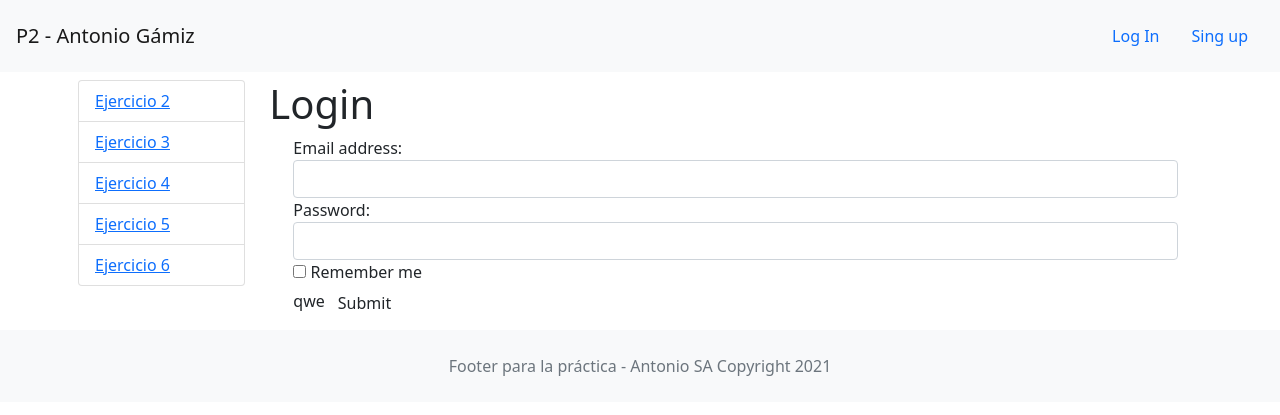
After one commit to antoniogamiz/dai, a Flask app: template p1/app/templates/login.html in a window 1280 px wide. The commit adds this page. Shown: the top 415 px of the page. Run offline with Flask 2, Linux system fonts and the light colour scheme; the template is opened without the code that fills it, so the values that code supplies are empty; parts of the project's set-up code (start-up, migrations or seed data) failed here and were passed over.

Commit message:
Termina sistema de login, faltan las sesiones

```diff
--- a/p1/app/app.py
+++ b/p1/app/app.py
@@ -1,7 +1,9 @@
 import time
 import math
 import re
-from flask import Flask, render_template
+from .model import User
+from flask import Flask, render_template, request
+from .controllers import get_user_data_from_request
 
 app = Flask(__name__)
 
@@ -9,6 +11,37 @@ app = Flask(__name__)
 @app.route('/')
 def root():
     return render_template('index.html')
+
+
+@app.route("/signup", methods=["GET", "POST"])
+def show_signup_form():
+    if request.method == 'GET':
+        return render_template("login.html", action='/signup')
+
+    username, password, remember_me = get_user_data_from_request()
+
+    try:
+        user = User(username, password)
+        user.crear()
+    except Exception as exception:
+        return render_template("login.html", action='/signup', error=str(exception))
+
+    return render_template('index.html', title='Registrado!')
+
+
+@app.route("/login", methods=["GET", "POST"])
+def show_login_form():
+    if request.method == 'GET':
+        return render_template("login.html", action='/login')
+
+    username, password, remember_me = get_user_data_from_request()
+
+    try:
+        user = User(username, password)
+        user.validar_clave()
+    except Exception as exception:
+        return render_template("login.html", action='/login', error=str(exception))
+    return render_template('index.html', title='Bienvenido!')
 
 
 # ejercicio 2
@@ -33,7 +66,6 @@ def erastotenes(n):
     for i in range(2, math.floor(math.sqrt(n))+1):
         if not marcas[i-1]:
             for j in range(i, n // i + 1):
-                app.logger.info(f'{i}-{j}')
                 marcas[i*j - 1] = 1
     resultado = [i+1 for i, x in enumerate(marcas) if x == 0 and i != 0]
     return {'resultado': resultado}
--- /dev/null
+++ b/p1/app/templates/layout.html
@@ -0,0 +1,59 @@
+<!doctype html>
+<html lang="en">
+
+<head>
+    <meta charset="utf-8">
+    <meta name="viewport" content="width=device-width, initial-scale=1">
+    <link href="https://cdn.jsdelivr.net/npm/bootstrap@5.1.3/dist/css/bootstrap.min.css" rel="stylesheet"
+        integrity="sha384-1BmE4kWBq78iYhFldvKuhfTAU6auU8tT94WrHftjDbrCEXSU1oBoqyl2QvZ6jIW3" crossorigin="anonymous">
+    <title>P2</title>
+    <script src="https://cdn.jsdelivr.net/npm/bootstrap@5.1.3/dist/js/bootstrap.bundle.min.js"
+        integrity="sha384-ka7Sk0Gln4gmtz2MlQnikT1wXgYsOg+OMhuP+IlRH9sENBO0LRn5q+8nbTov4+1p"
+        crossorigin="anonymous"></script>
+</head>
+
+<body>
+    <nav class="navbar navbar-light bg-light p-3">
+        <a class="navbar-brand" href="/">P2 - Antonio Gámiz</a>
+        <div class="d-flex flex-row">
+            <a class="nav-item nav-link" href="/login">Log In</a>
+            <a class="nav-item nav-link" href="/signup">Sing up</a>
+        </div>
+    </nav>
+
+    <div class="container p-2">
+        <div class="row">
+            <div class="col-2">
+                <ul class="list-group">
+                    <li class="list-group-item"><a href="/ordenar/5,4,3,2,1">Ejercicio 2</a></li>
+                    <li class="list-group-item"><a href="/erastotenes/13">Ejercicio 3</a></li>
+                    <li class="list-group-item"><a href="/fibonacci/4">Ejercicio 4</a></li>
+                    <li class="list-group-item"><a href="/corchetes/[][[]]">Ejercicio 5</a></li>
+                    <li class="list-group-item"><a href="/regulares/antoniogamiz10@gmail.com">Ejercicio 6</a></li>
+                </ul>
+            </div>
+            <div class="col-10">
+                {% with messages = get_flashed_messages() %}
+                {% if messages %}
+                <ul class=flashes>
+                    {% for message in messages %}
+                    <li>{{ message }}</li>
+                    {% endfor %}
+                </ul>
+                {% endif %}
+                {% endwith %}
+                <main>
+                    {% block body %}{% endblock %}
+                </main>
+            </div>
+        </div>
+    </div>
+
+    <footer class="footer mt-auto bg-light">
+        <div class="container p-4 justify-content-center text-center">
+            <span class="text-muted">Footer para la práctica - Antonio SA Copyright 2021</span>
+        </div>
+    </footer>
+</body>
+
+</html>
--- /dev/null
+++ b/p1/app/templates/login.html
@@ -0,0 +1,27 @@
+{% extends "layout.html" %}
+{% block body %}
+<h1>Login</h1>
+<div class="container">
+    <form action="{{ action }}" method="POST">
+        <div class="form-group">
+            <label for="email">Email address:</label>
+            <input type="email" name="username" class="form-control" id="email" required>
+        </div>
+        <div class="form-group">
+            <label for="pwd">Password:</label>
+            <input type="password" name="password" class="form-control" id="pwd" required>
+        </div>
+        <div class="checkbox">
+            <label><input type="checkbox" name="remember_me"> Remember me</label>
+        </div>
+
+        {% if error %}
+        <div class="alert alert-danger" role="alert">
+            {{ error }}
+        </div>
+        {% endif %}
+
+        qwe<button type="submit" class="btn btn-default">Submit</button>
+    </form>
+</div>
+{% endblock %}
--- a/p1/requirements.txt
+++ b/p1/requirements.txt
@@ -1 +1,2 @@
 flask==2.0
+pickleshare
```
Also changed, not shown: p1/app/controllers.py (added, +15 -0 lines), p1/app/model.py (added, +19 -0 lines), p1/app/templates/index.html (+4 -64 lines), p1/app/__init__.py (added).
